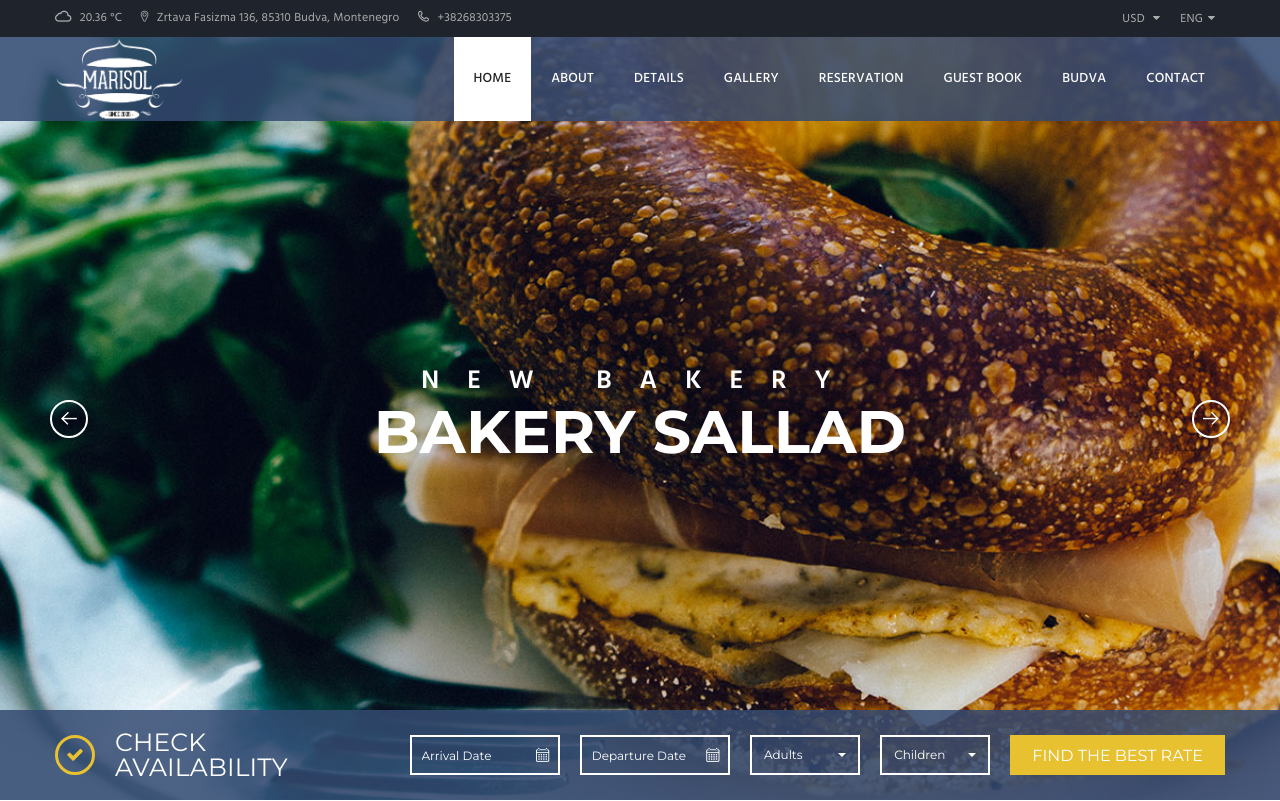
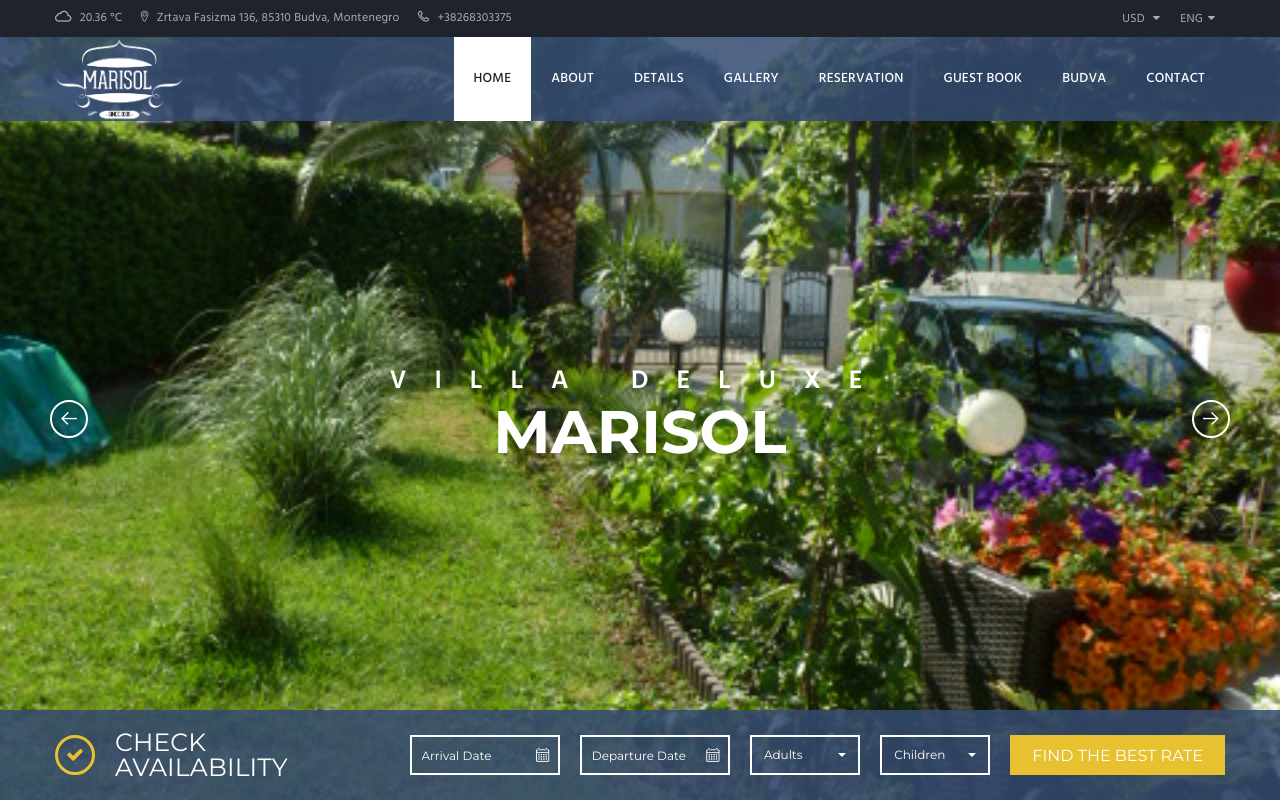
Before and after one commit to m0k1/villa-marisol.com, a PHP site: page / in a window 1280 px wide. Shown: the top 801 px of the page. Run offline with PHP 8.4, Linux system fonts and the light colour scheme; some libraries are stand-ins or nearby versions.

Commit message:
Slide
Change of slider.

```diff
--- a/index.php
+++ b/index.php
@@ -9,8 +9,8 @@ include "includes/header.php";
                 <!-- ITEM -->
                 <div class="slider-item text-center" data-image="images/slider/img-1.jpg">
                     <div class="slider-text">
-                        <span class="slider-caption-sub slider-caption-sub-1">NEW bakery</span>
-                        <h2 class="slider-caption slider-caption-1">bakery SALLAD</h2>
+                        <span class="slider-caption-sub slider-caption-sub-1">Villa Deluxe</span>
+                        <h2 class="slider-caption slider-caption-1">Marisol</h2>
                     </div>
                 </div>
                 <!-- ITEM -->
@@ -19,7 +19,7 @@ include "includes/header.php";
                 <div class="slider-item text-center" data-image="images/slider/img-2.jpg">
                     <div class="slider-text">
                         <span class="slider-caption-sub slider-caption-sub-2">EARLY BOOKING BONUS SALE</span>
-                        <h2 class="slider-caption slider-caption-2">SAVE <small>UP<br/>TO</small> 60%</h2>
+                        <h2 class="slider-caption slider-caption-2">SAVE <small>UP<br/>TO</small> 30%</h2>
 
                     </div>
                 </div>
```
Also changed, not shown: images/slider/img-1.jpg, images/slider/img-2.jpg, images/slider/img-3.jpg (deleted).
